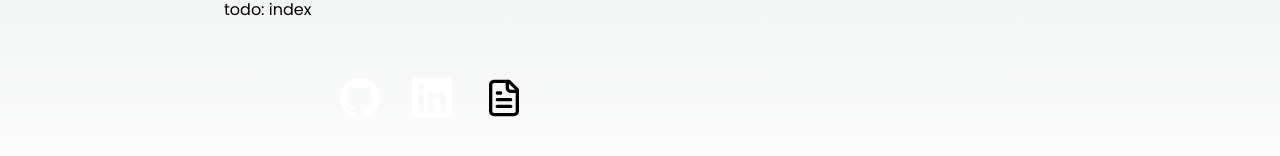
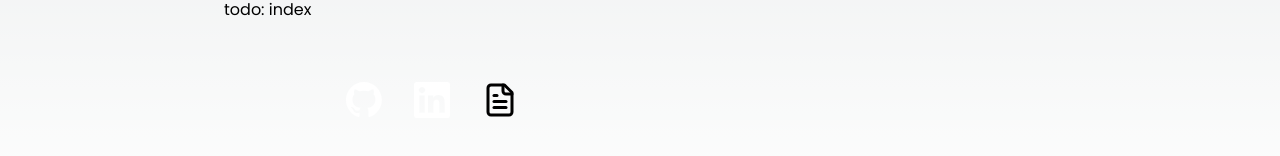
Before and after one commit to PepeuFBV/portfolio, a Next.js app: page / in a window 1280 px wide. Shown: the part 642-798 px from the top of the page. Built offline with nearby package versions, Linux system fonts and the light colour scheme.

Commit message:
Icon size variable for easy changing

```diff
--- a/src/components/Home/icons.tsx
+++ b/src/components/Home/icons.tsx
@@ -7,6 +7,7 @@ import { motion } from 'framer-motion'
 
 const INITIAL_DELAY = 0.0
 const DELAY_MULTIPLIER = 0.2
+const ICON_SIZE = 36
 
 const Icons = () => {
     let iterator: number = 0 // icons iterator
@@ -18,21 +19,21 @@ const Icons = () => {
                 animate={{ opacity: 1, y: 0 }}
                 transition={{ duration: 0.5, delay: INITIAL_DELAY + DELAY_MULTIPLIER * iterator++ }}
             >
-                <Github size={40} />
+                <Github size={ICON_SIZE} />
             </motion.div>
             <motion.div
                 initial={{ opacity: 0, y: 15 }}
                 animate={{ opacity: 1, y: 0 }}
                 transition={{ duration: 0.5, delay: INITIAL_DELAY + DELAY_MULTIPLIER * iterator++ }}
             >
-                <Linkedin size={40} />
+                <Linkedin size={ICON_SIZE} />
             </motion.div>
             <motion.div
                 initial={{ opacity: 0, y: 15 }}
                 animate={{ opacity: 1, y: 0 }}
                 transition={{ duration: 0.5, delay: INITIAL_DELAY + DELAY_MULTIPLIER * iterator++ }}
             >
-                <Curriculum size={40} />
+                <Curriculum size={ICON_SIZE} />
             </motion.div>
         </div>
     )
```
